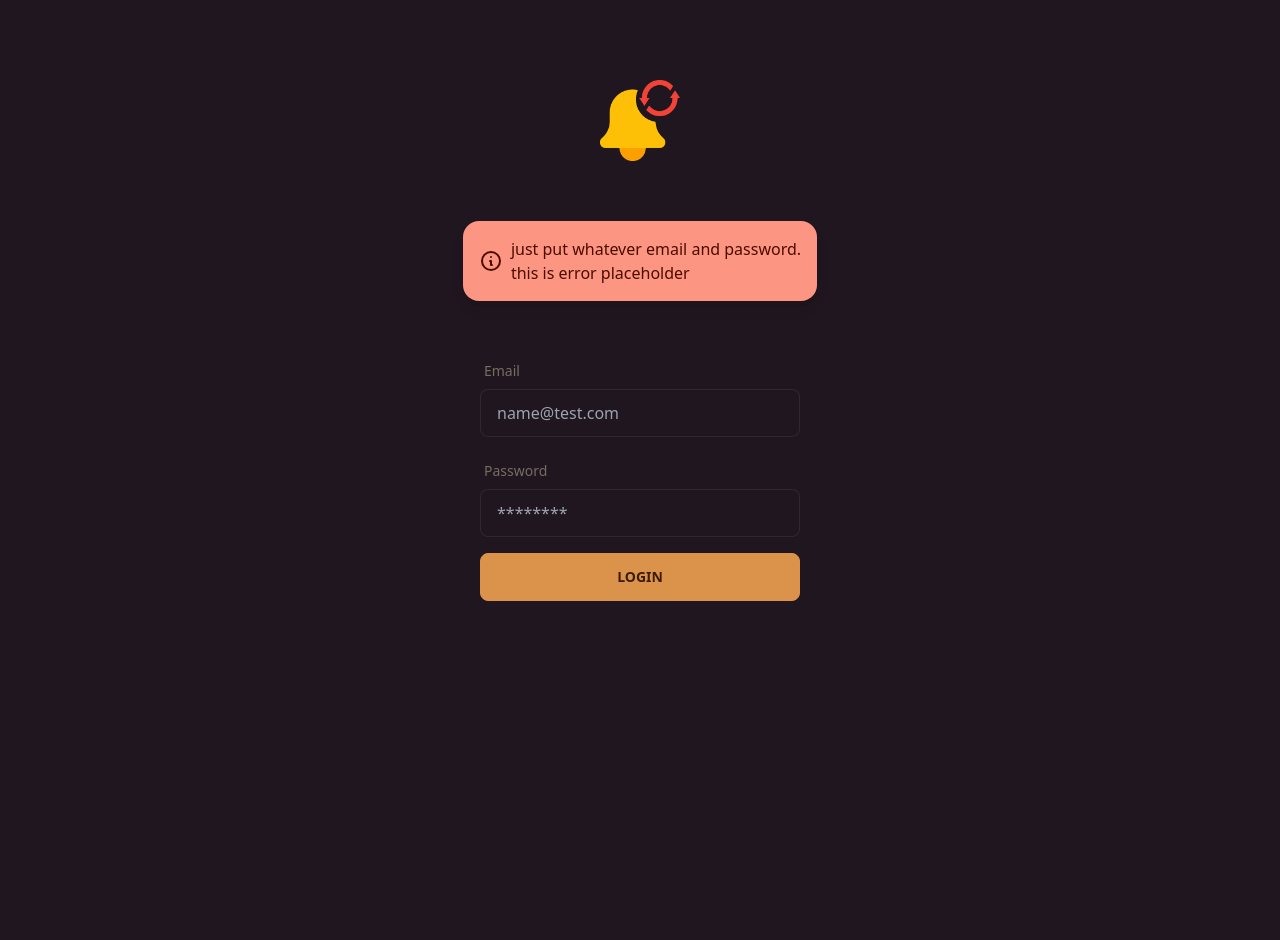
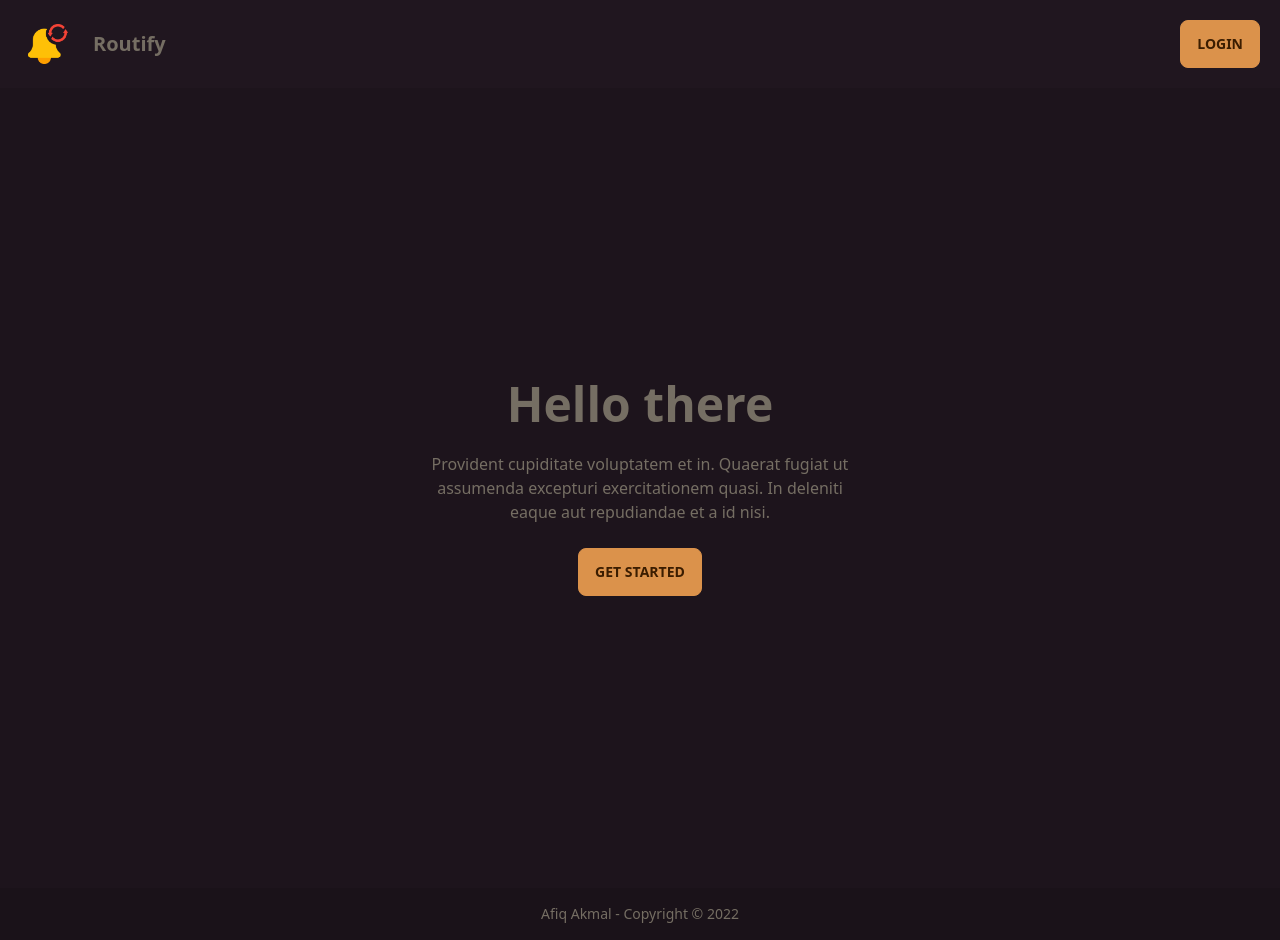
Before and after one commit to afiqakm/routine-notify, a React (Create React App) app: page / in a window 1280 px wide. Before the commit the page ends 800 px from the top, so only its background shows below. Built offline with nearby package versions, Linux system fonts and the light colour scheme.

Commit message:
LANDING PAGE

```diff
--- a/package.json
+++ b/package.json
@@ -3,6 +3,7 @@
   "version": "0.1.0",
   "private": true,
   "dependencies": {
+    "@headlessui/react": "^1.7.3",
     "@testing-library/jest-dom": "^5.16.5",
     "@testing-library/react": "^13.4.0",
     "@testing-library/user-event": "^13.5.0",
--- a/src/App.js
+++ b/src/App.js
@@ -2,12 +2,14 @@ import './App.css';
 import Login from './components/Login';
 import { BrowserRouter, Route, Routes } from "react-router-dom";
 import Dashboard from './components/Dashboard';
+import LandingPage from './components/LandingPage';
 
 function App() {
   return (
     <BrowserRouter>
       <Routes>
-        <Route path="/" element={<Login />} />
+        <Route path="/" element={<LandingPage />} />
+        <Route path="/Login" element={<Login />} />
         <Route path="/Dashboard" element={<Dashboard />} />
       </Routes>
     </BrowserRouter>
--- a/src/components/LandingPage.js
+++ b/src/components/LandingPage.js
@@ -0,0 +1,43 @@
+import React from 'react'
+import logo from '../images/routify.png'
+
+export default function LandingPage() {
+    return (
+        <div>
+
+            {/*Navbar*/}
+
+            <div className="navbar bg-base-100 p-5">
+                <div className="navbar-start">
+                    <img className='w-10 mx-2' src={logo} alt='routify logo' />
+                    <a className="btn btn-ghost normal-case text-xl">Routify</a>
+                </div>
+                <div className="navbar-center hidden lg:flex">
+                </div>
+                <div className="navbar-end">
+                    <a className="btn btn-primary" href="/Login">Login</a>
+                </div>
+            </div>
+
+            {/*Hero*/}
+
+            <div className="hero min-h-screen bg-base-200">
+                <div className="hero-content text-center">
+                    <div className="max-w-md">
+                        <h1 className="text-5xl font-bold">Hello there</h1>
+                        <p className="py-6">Provident cupiditate voluptatem et in. Quaerat fugiat ut assumenda excepturi exercitationem quasi. In deleniti eaque aut repudiandae et a id nisi.</p>
+                        <button className="btn btn-primary">Get Started</button>
+                    </div>
+                </div>
+            </div>
+
+            {/*footer*/}
+
+            <footer className="footer footer-center p-4 bg-base-300 text-base-content">
+                <div>
+                    <p>Afiq Akmal - Copyright © 2022</p>
+                </div>
+            </footer>
+        </div>
+    )
+}
--- a/src/components/Login.js
+++ b/src/components/Login.js
@@ -3,7 +3,7 @@ import logo from '../images/routify.png'
 
 function Login() {
     return (
-        <div className='flex flex-col items-center justify-center gap-5'>
+        <div className='flex flex-col items-center gap-5'>
 
             <div className="mt-10">
                 <img className='w-20 pt-10' src={logo} alt='routify logo' />
@@ -12,7 +12,7 @@ function Login() {
                 <div className="alert alert-error shadow-lg">
                     <div>
                         <svg xmlns="http://www.w3.org/2000/svg" fill="none" viewBox="0 0 24 24" className="stroke-current flex-shrink-0 w-6 h-6"><path strokeLinecap="round" strokeLinejoin="round" strokeWidth="2" d="M13 16h-1v-4h-1m1-4h.01M21 12a9 9 0 11-18 0 9 9 0 0118 0z"></path></svg>
-                        <span>just put whatever email and password. <br/> this is error placeholder</span>
+                        <span>Just put whatever email and password. <br/> This is error placeholder.</span>
                     </div>
                 </div>
             </div>
@@ -30,7 +30,9 @@ function Login() {
                     </label>
                     <input type="password" placeholder="********" className="input input-bordered w-full max-w-xs" required />
                 </div>
+
                 <button className="btn btn-primary">Login</button>
+                <p>Don't have account yet? <a className="link link-primary" href="/Signup">Sign up here!</a></p>
             </form>
 
         </div>
```
Also changed, not shown: 1 other file (tests, documents, lock files or other folders).
